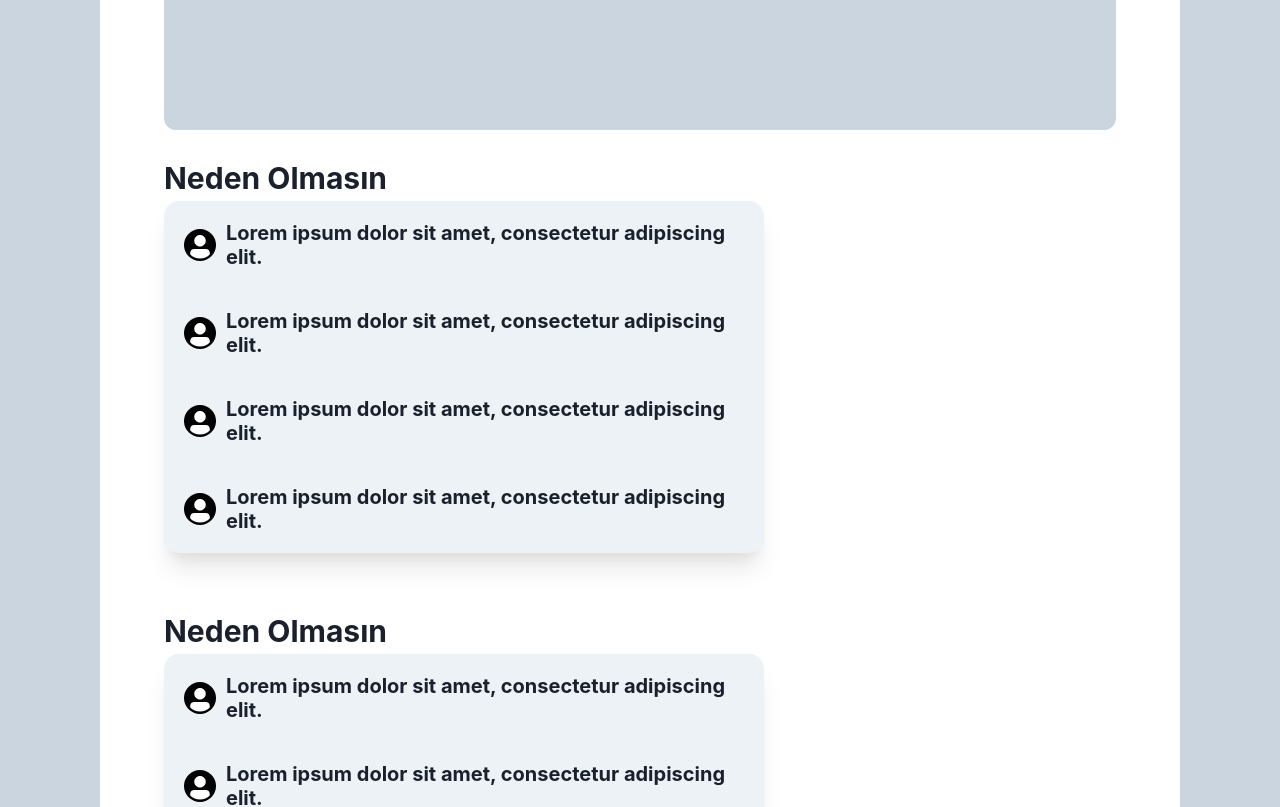
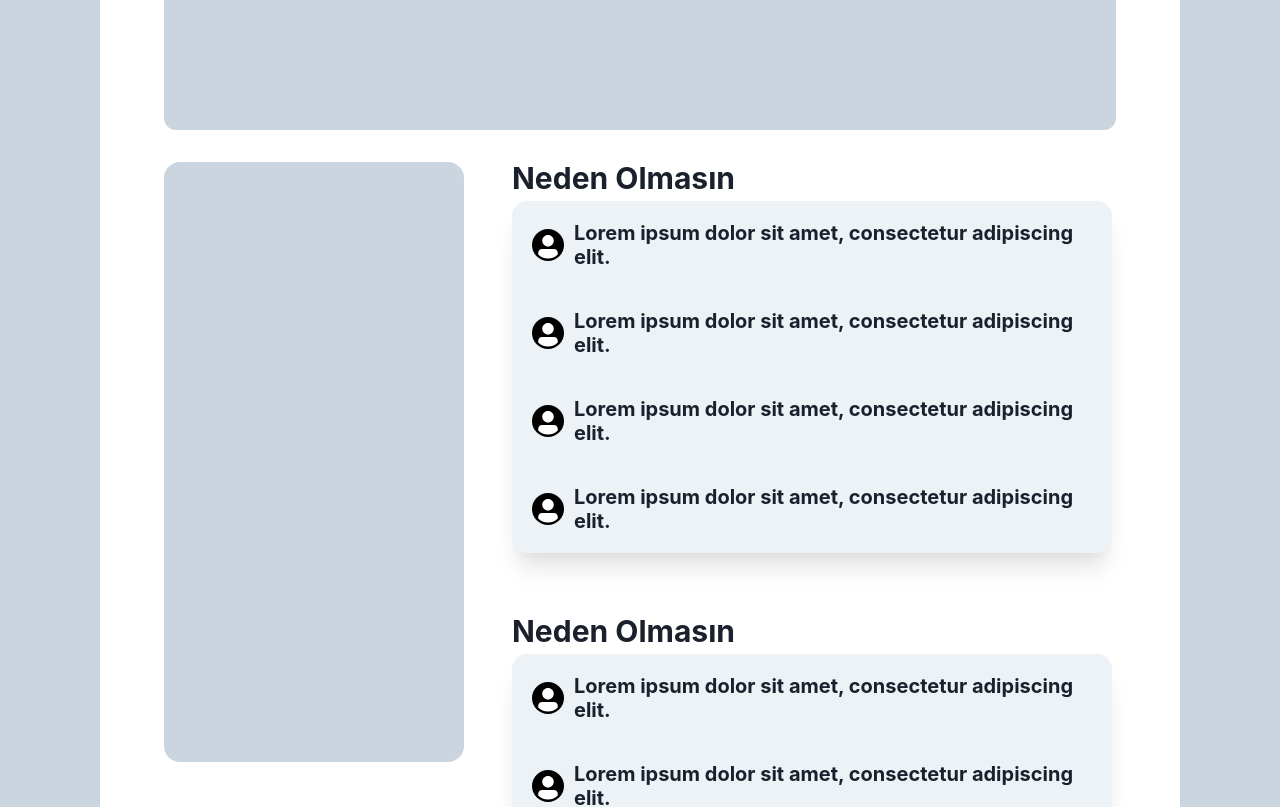
Before and after one commit to keremesen/logicl-poc, a React (Create React App) app: page / in a window 1280 px wide. Shown: the part 340-1147 px from the top of the page. Built offline with nearby package versions, Linux system fonts and the light colour scheme.

Commit message:
menu added

```diff
--- a/src/Pages/Main.js
+++ b/src/Pages/Main.js
@@ -1,5 +1,6 @@
 import { Flex, Text } from "@chakra-ui/react";
 import IdeaGroup from "../components/IdeaGroup";
+import Menu from "../components/Menu";
 
 function Main() {
   return (
@@ -16,9 +17,14 @@ function Main() {
         >
           <Text>xD</Text>
         </Flex>
-        <IdeaGroup />
-        <IdeaGroup />
-        <IdeaGroup />
+        <Flex flexDirection="row">
+          <Menu />
+          <Flex flexDirection="column" marginLeft="48px">
+            <IdeaGroup />
+            <IdeaGroup />
+            <IdeaGroup />
+          </Flex>
+        </Flex>
       </Flex>
     </>
   );
--- /dev/null
+++ b/src/components/Menu.js
@@ -0,0 +1,16 @@
+import { Flex } from "@chakra-ui/react";
+import React from "react";
+
+const Menu = () => {
+  return (
+    <Flex
+      w="300px"
+      h="600px"
+      background="gray.300"
+      borderRadius="16px"
+      mt="32px"
+    ></Flex>
+  );
+};
+
+export default Menu;
```
Also changed, not shown: 1 other file (tests, documents, lock files or other folders).
